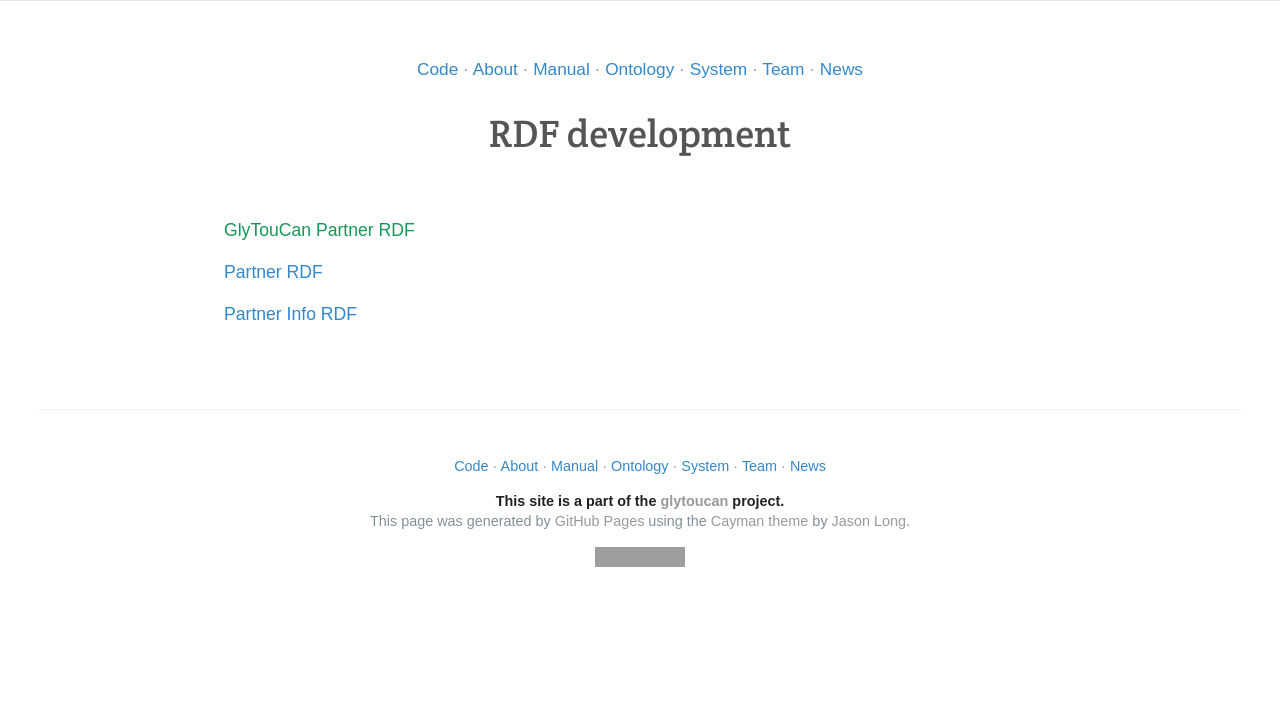
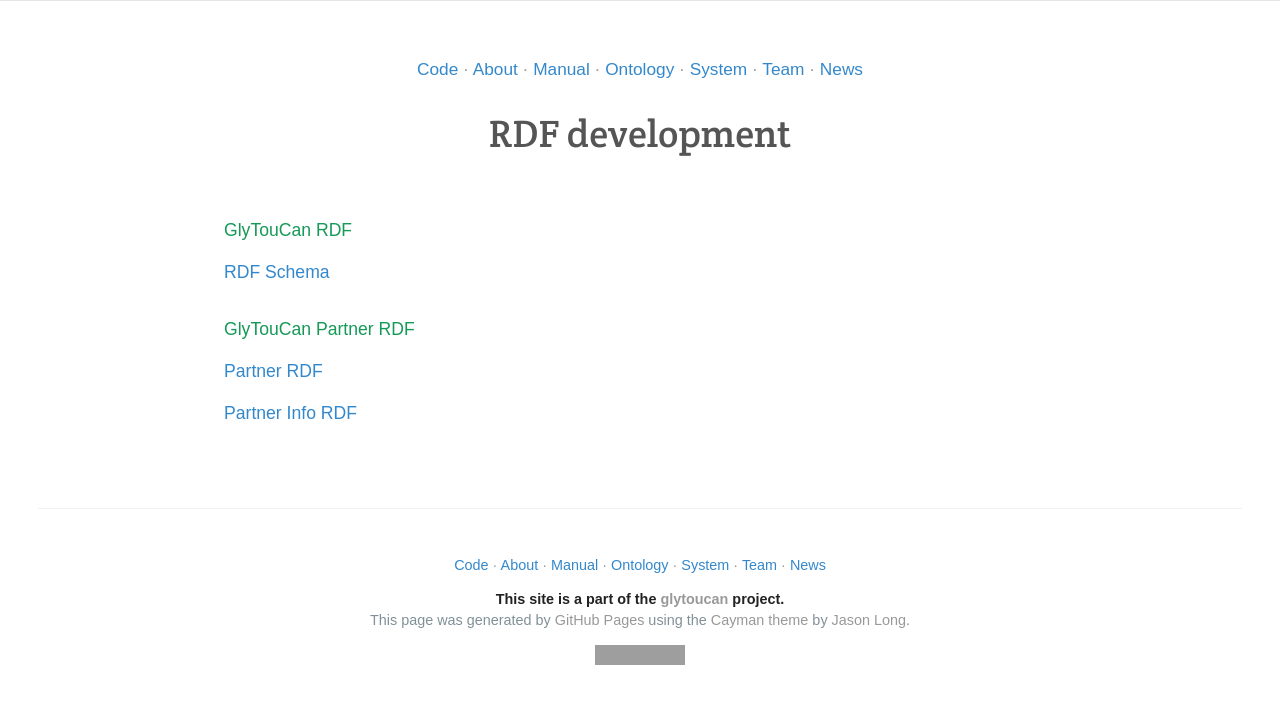
Before and after one commit to glytoucan/glytoucan, a Jekyll site: the page built from system/rdf/index.md, in a window 1280 px wide. Shown: the top 704 px of the page. Built offline with Jekyll 4.4.1, drawn with Linux system fonts in a browser that asks for light colours; nearby versions of some CDN libraries; grey boxes are pictures that could not be loaded.

Commit message:
modified rdf index

```diff
--- a/system/rdf/index.md
+++ b/system/rdf/index.md
@@ -6,6 +6,10 @@
 layout: default
 ---
 
+#### GlyTouCan RDF
+
+[RDF Schema](/system/rdf/glytoucanRdfSchema)
+
 #### GlyTouCan Partner RDF
 
 [Partner RDF](/system/rdf/partnerRdf)
```
